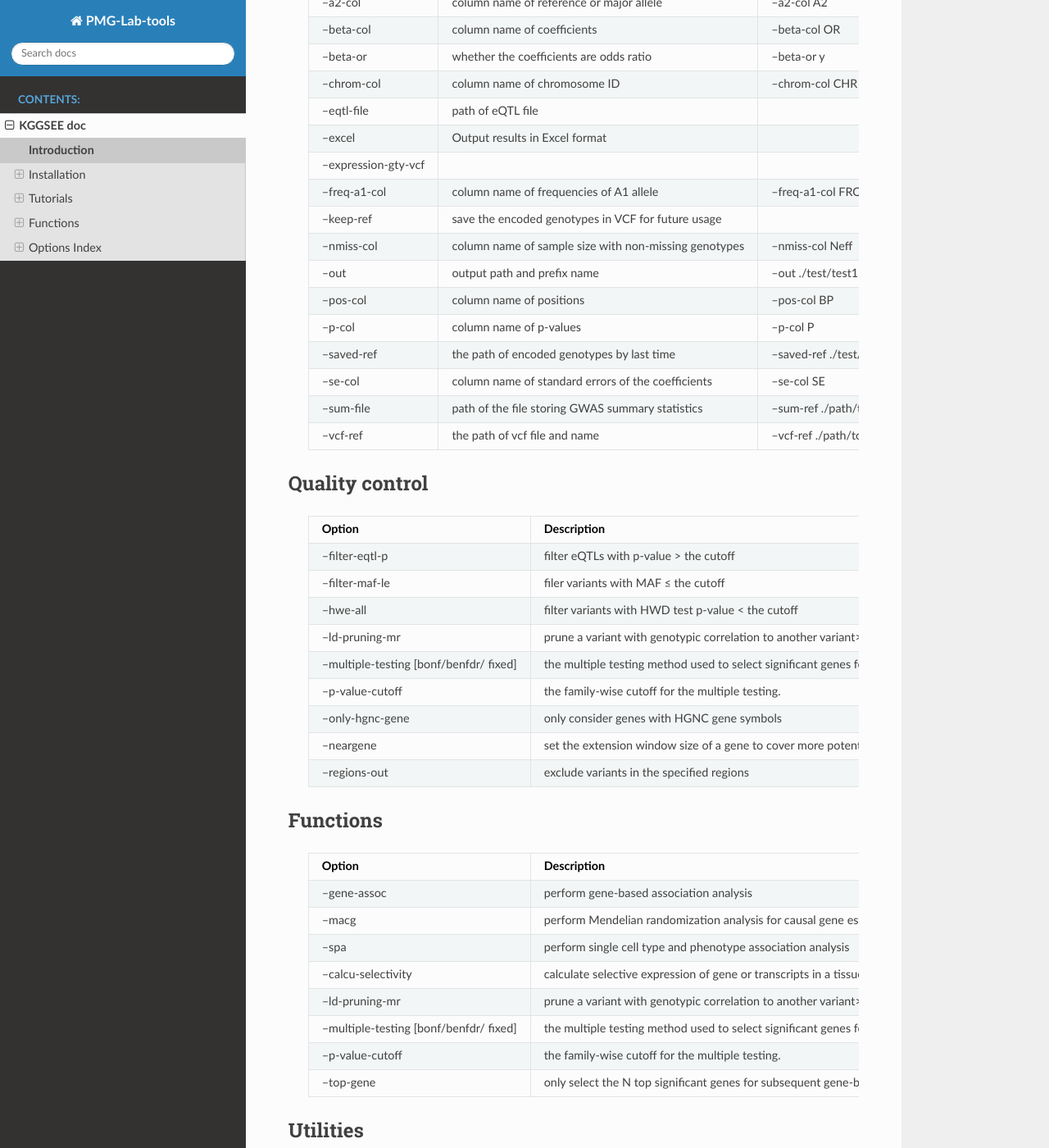
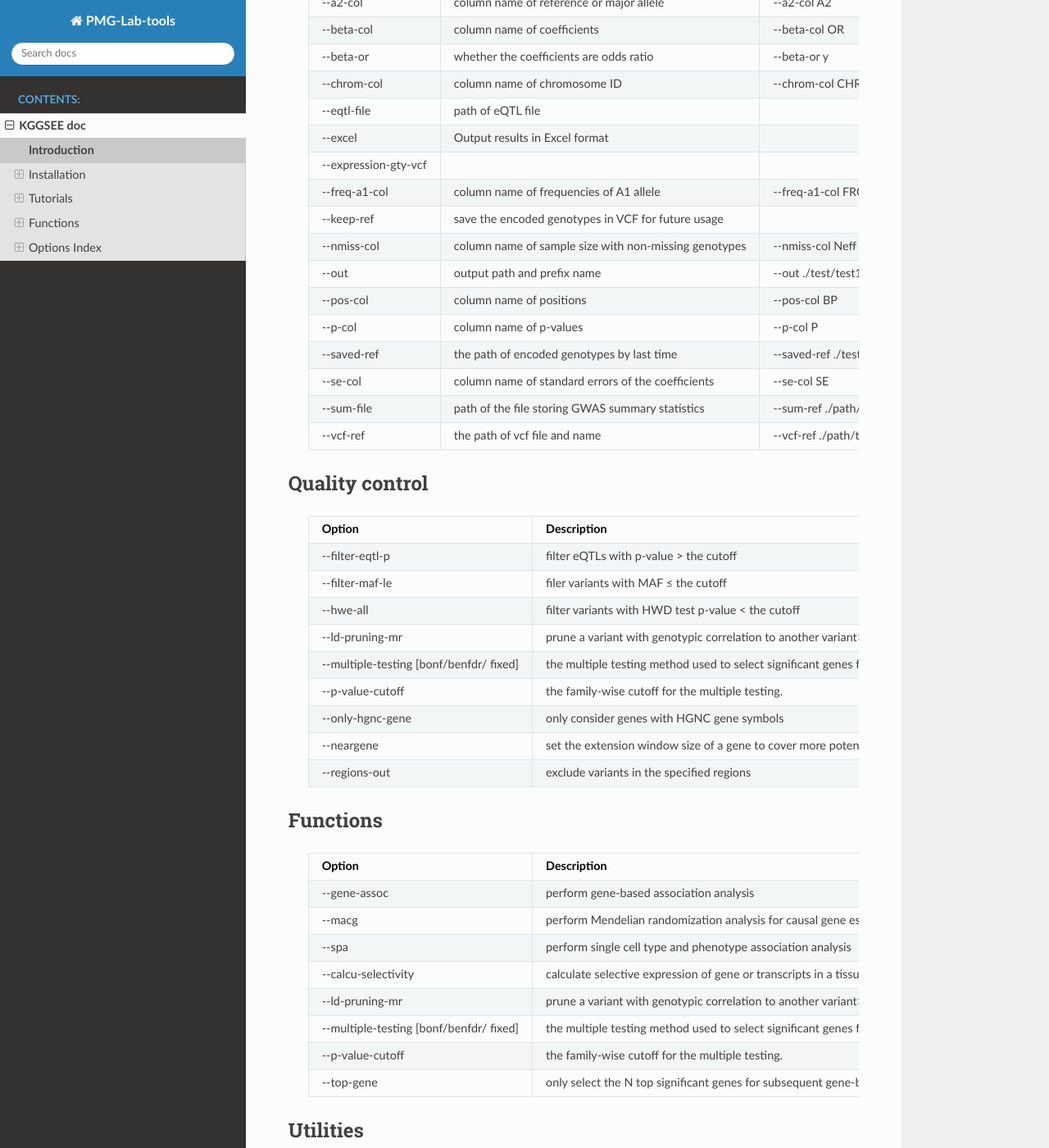
Before and after one commit to xiangyili11/Docs, a Sphinx documentation site: the page built from source/KGGSEE_doc/KGGSEE.rst, in a window 1280 px wide and 1400 px high, scrolled down 10387 px. Shown: the whole window at 82% size. Built offline with Sphinx 7.4.7 and the Read the Docs theme 2.0.0, drawn with Linux system fonts in a browser that asks for light colours; part of the change alters nothing that is shown; some of the changed text lies outside the part shown.

```diff
--- a/source/conf.py
+++ b/source/conf.py
@@ -43,6 +43,9 @@ templates_path = ['_templates']
 # This pattern also affects html_static_path and html_extra_path.
 exclude_patterns = []
 
+# 2020.12.22
+# Solve two dashes' display issue
+smartquotes=False
 
 # -- Options for HTML output -------------------------------------------------
 
```
